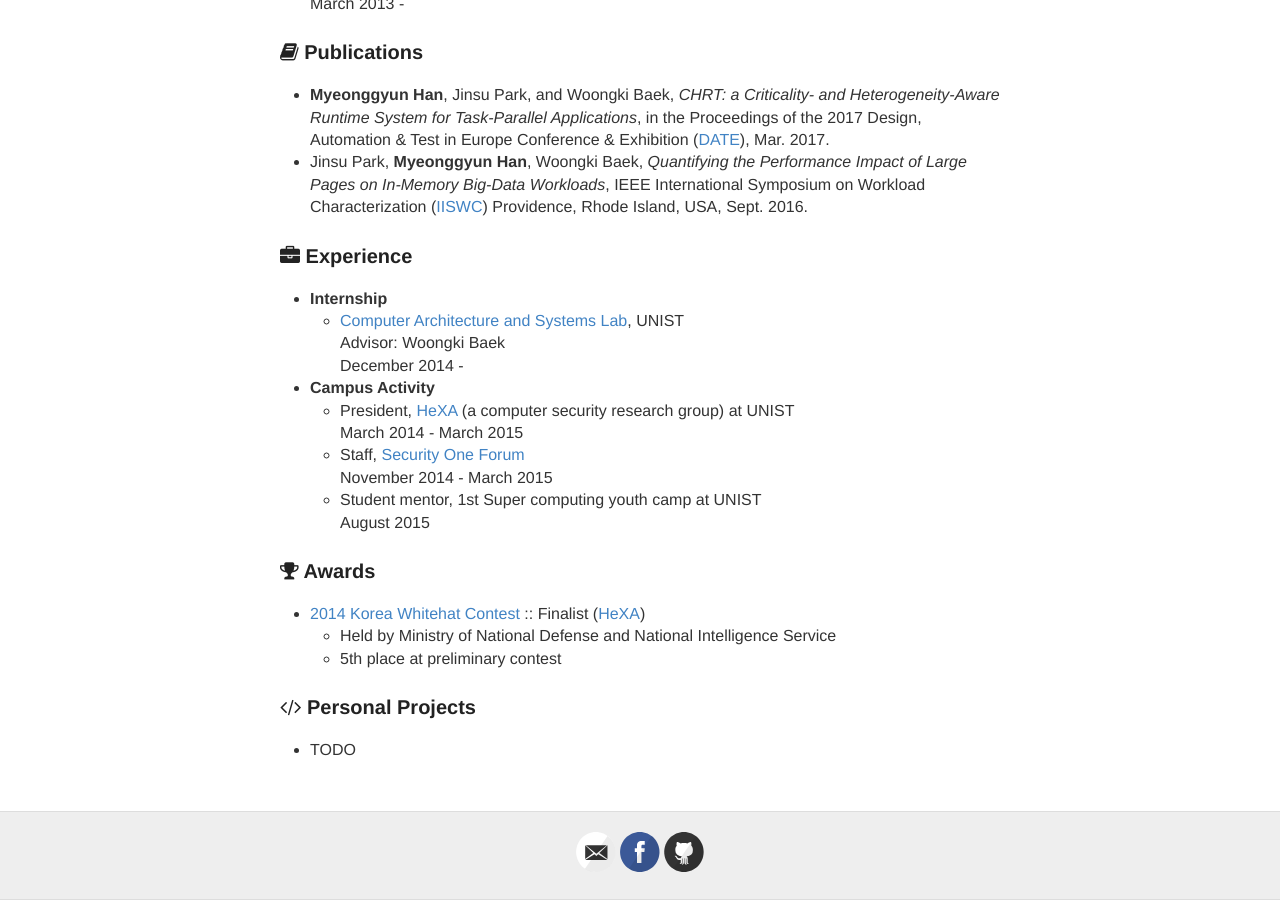
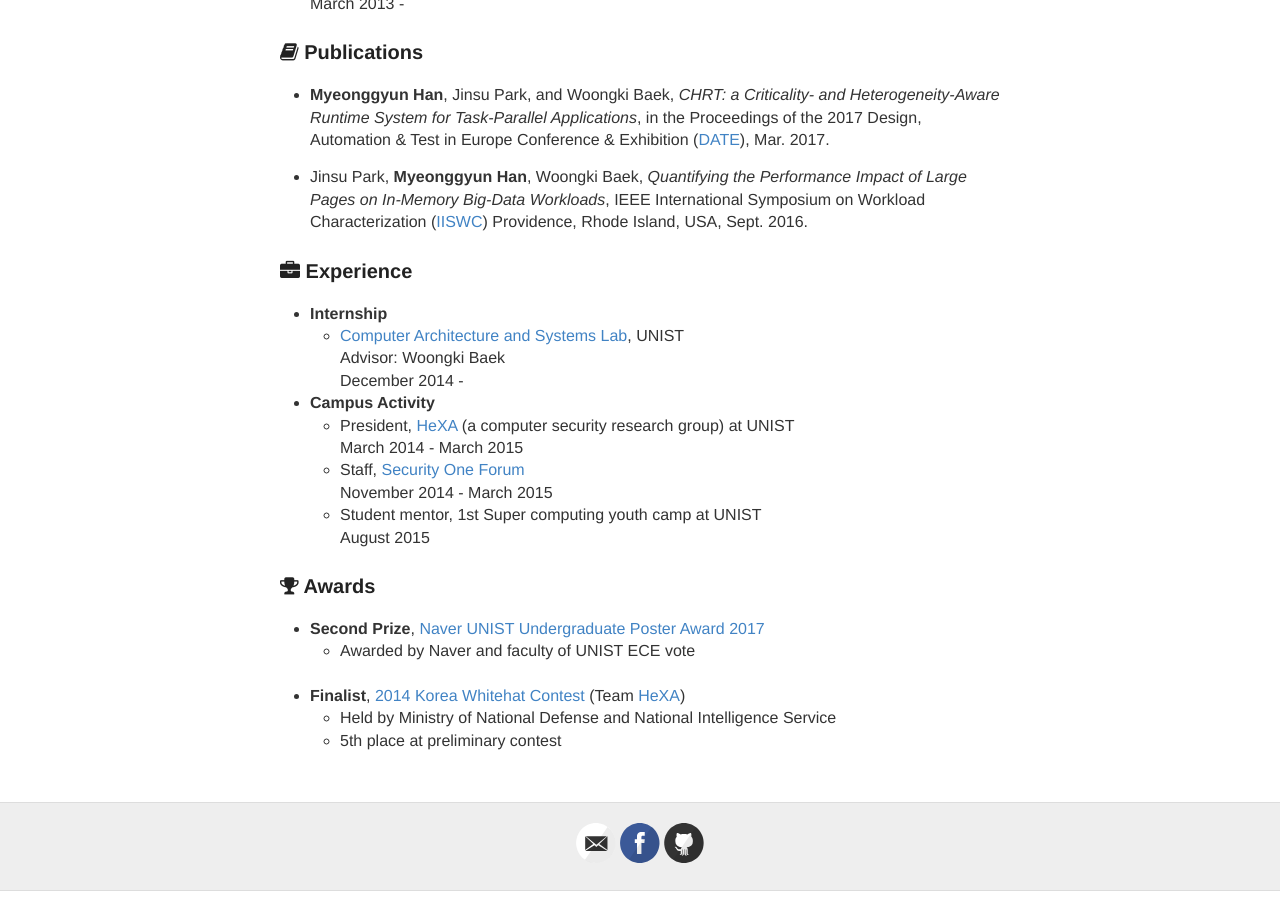
Before and after one commit to myeonggyunhan/myeonggyunhan.github.io, a Jekyll site: the page built from _posts/2017-12-11-Profile.md, in a window 1280 px wide and 900 px high, scrolled down 591 px. Built offline with Jekyll 4.4.1, drawn with Linux system fonts in a browser that asks for light colours; nearby versions of some CDN libraries.

Commit message:
Add UUPA 2nd Prize Award

```diff
--- a/_posts/2017-4-6-Profile.md
+++ b/_posts/2017-12-11-Profile.md
@@ -20,6 +20,7 @@ Ulsan, South Korea.
 
 ### <i class="fa fa-book"></i> Publications
   - **Myeonggyun Han**, Jinsu Park, and Woongki Baek, *CHRT: a Criticality- and Heterogeneity-Aware Runtime System for Task-Parallel Applications*, in the Proceedings of the 2017 Design, Automation & Test in Europe Conference & Exhibition ([DATE](https://www.date-conference.com/date17/)), Mar. 2017.
+
   - Jinsu Park, **Myeonggyun Han**, Woongki Baek, *Quantifying the Performance Impact of Large Pages on In-Memory Big-Data Workloads*, IEEE International Symposium on Workload Characterization ([IISWC](http://www.iiswc.org/iiswc2016/index.html)) Providence, Rhode Island, USA, Sept. 2016.
 
 ### <i class="fa fa-briefcase"></i> Experience
@@ -37,9 +38,9 @@ Ulsan, South Korea.
       August 2015
 
 ### <i class="fa fa-trophy"></i> Awards
-  - [2014 Korea Whitehat Contest](http://www.whitehatcontest.kr/) :: Finalist ([HeXA](http://hexa-unist.github.io/about/))
+  - **Second Prize**, [Naver UNIST Undergraduate Poster Award 2017](http://cse.unist.ac.kr/11-24/)
+    + Awarded by Naver and faculty of UNIST ECE vote
+<br>
+  - **Finalist**, [2014 Korea Whitehat Contest](http://www.whitehatcontest.kr/) (Team [HeXA](http://hexa-unist.github.io/about/))
     + Held by Ministry of National Defense and National Intelligence Service
     + 5th place at preliminary contest
-
-### <i class="fa fa-code"></i> Personal Projects
-  - TODO
```
Also changed, not shown: 8 other files.
